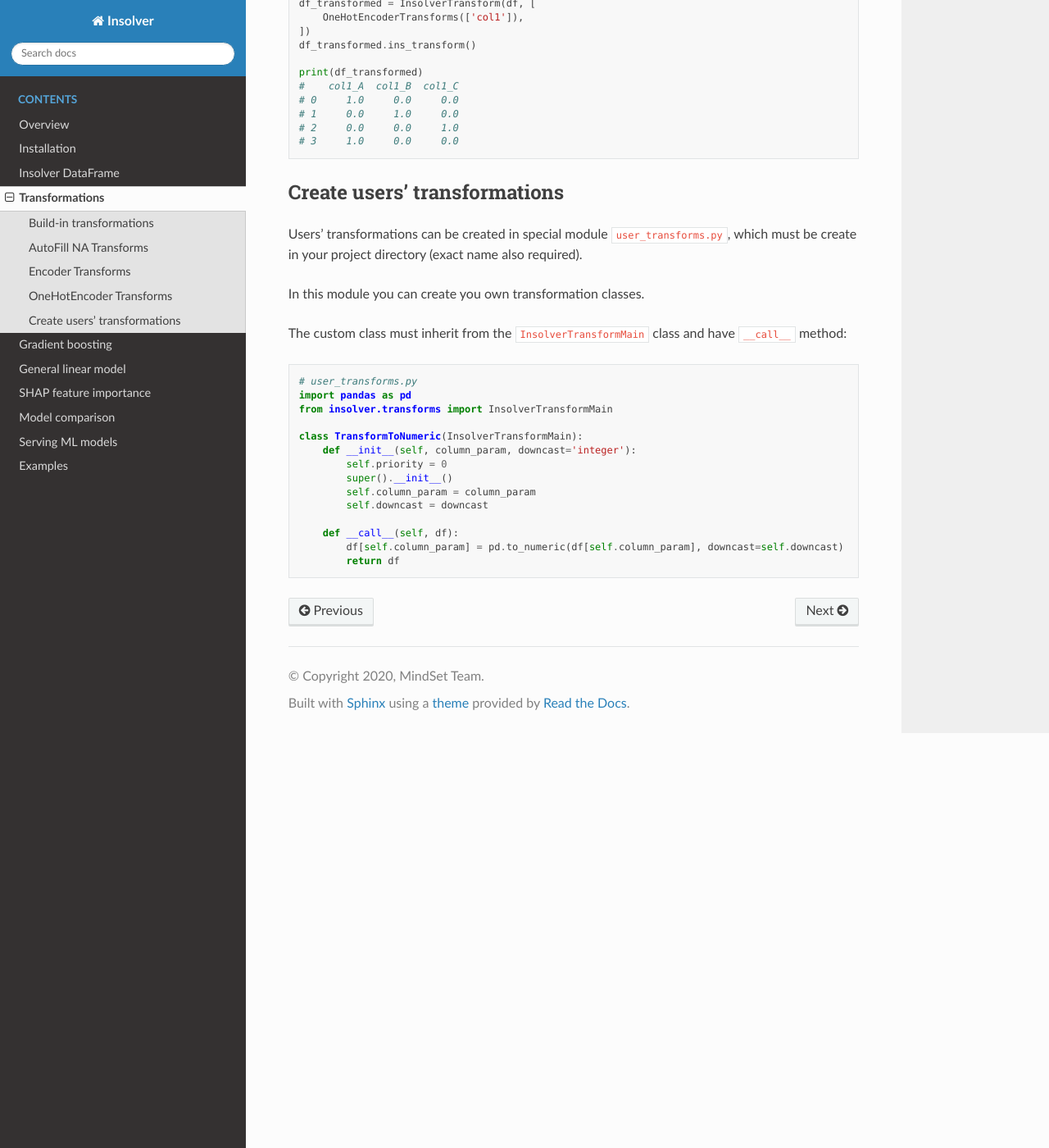
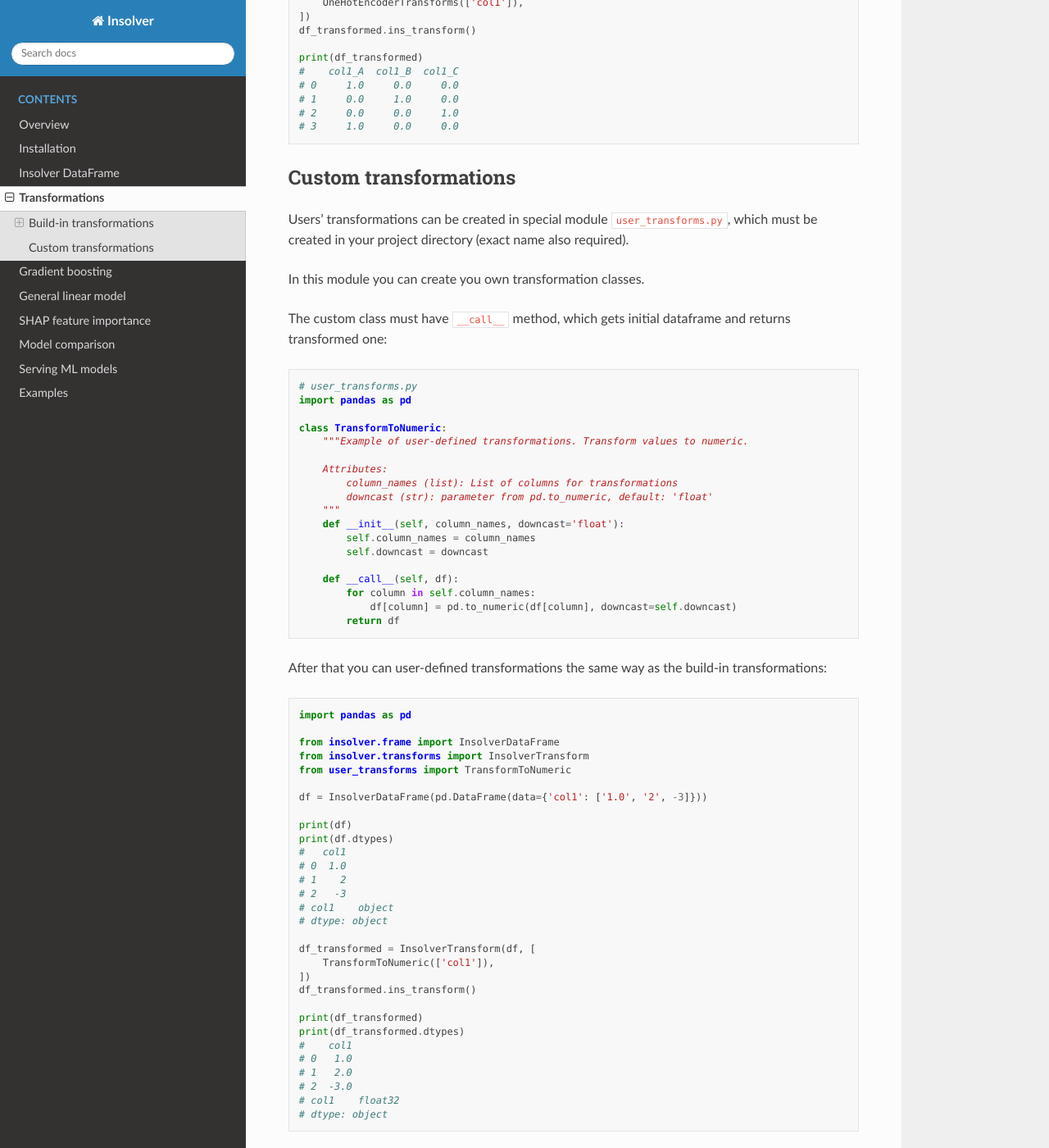
Before and after one commit to MindSetLib/Insolver, a Sphinx documentation site: the page built from docs/source/transformations.md, in a window 1280 px wide and 1400 px high, scrolled down 2415 px. Shown: the whole window at 82% size. Built offline with Sphinx 7.4.7 and the Read the Docs theme 2.0.0, drawn with Linux system fonts in a browser that asks for light colours.

Commit message:
update docs

````diff
--- a/docs/source/transformations.md
+++ b/docs/source/transformations.md
@@ -35,7 +35,7 @@ InsTransforms.ins_transform()
 InsTransforms.save('transforms.pkl')
 ```
 
-## AutoFill NA Transforms
+### AutoFill NA Transforms
 
 The AutoFillNATransforms allows to fill NA values in dataset.
 For numerical columns, it fills NA values with median values and for categorical columns - with most frequently used values.
@@ -67,7 +67,7 @@ print(df_transformed)
 # 2   1.5
 ```
 
-## Encoder Transforms
+### Encoder Transforms
 
 EncoderTransforms based on [sklearn's LabelEncoder](https://scikit-learn.org/stable/modules/generated/sklearn.preprocessing.LabelEncoder.html). Encode target labels with value between 0 and n_classes-1.
 
@@ -100,7 +100,7 @@ print(df_transformed)
 # 3     0
 ```
 
-## OneHotEncoder Transforms
+### OneHotEncoder Transforms
 
 OneHotEncoderTransforms based on [sklearn's OneHotEncoder](https://scikit-learn.org/stable/modules/generated/sklearn.preprocessing.OneHotEncoder.html). Encode categorical features as a one-hot numeric array.
 
@@ -133,27 +133,66 @@ print(df_transformed)
 # 3     1.0     0.0     0.0
 ```
 
-## Create users' transformations
+## Custom transformations
 
-Users' transformations can be created in special module `user_transforms.py`, which must be create in your project directory (exact name also required).
+Users' transformations can be created in special module `user_transforms.py`, which must be created in your project directory (exact name also required).
 
 In this module you can create you own transformation classes.
 
-The custom class must inherit from the `InsolverTransformMain` class and have `__call__` method:
+The custom class must have `__call__` method, which gets initial dataframe and returns transformed one:
 
 ```python
 # user_transforms.py
 import pandas as pd
-from insolver.transforms import InsolverTransformMain
 
-class TransformToNumeric(InsolverTransformMain):
-    def __init__(self, column_param, downcast='integer'):
-        self.priority = 0
-        super().__init__()
-        self.column_param = column_param
+class TransformToNumeric:
+    """Example of user-defined transformations. Transform values to numeric.
+
+    Attributes:
+        column_names (list): List of columns for transformations
+        downcast (str): parameter from pd.to_numeric, default: 'float'
+    """
+    def __init__(self, column_names, downcast='float'):
+        self.column_names = column_names
         self.downcast = downcast
 
     def __call__(self, df):
-        df[self.column_param] = pd.to_numeric(df[self.column_param], downcast=self.downcast)
+        for column in self.column_names:
+            df[column] = pd.to_numeric(df[column], downcast=self.downcast)
         return df
 ```
+
+After that you can user-defined transformations the same way as the build-in transformations:
+
+```python
+import pandas as pd
+
+from insolver.frame import InsolverDataFrame
+from insolver.transforms import InsolverTransform
+from user_transforms import TransformToNumeric
+
+df = InsolverDataFrame(pd.DataFrame(data={'col1': ['1.0', '2', -3]}))
+
+print(df)
+print(df.dtypes)
+#   col1
+# 0  1.0
+# 1    2
+# 2   -3
+# col1    object
+# dtype: object
+
+df_transformed = InsolverTransform(df, [
+    TransformToNumeric(['col1']),
+])
+df_transformed.ins_transform()
+
+print(df_transformed)
+print(df_transformed.dtypes)
+#    col1
+# 0   1.0
+# 1   2.0
+# 2  -3.0
+# col1    float32
+# dtype: object
+```
````
Also changed, not shown: docs/source/installation.md (+0 -6 lines).
